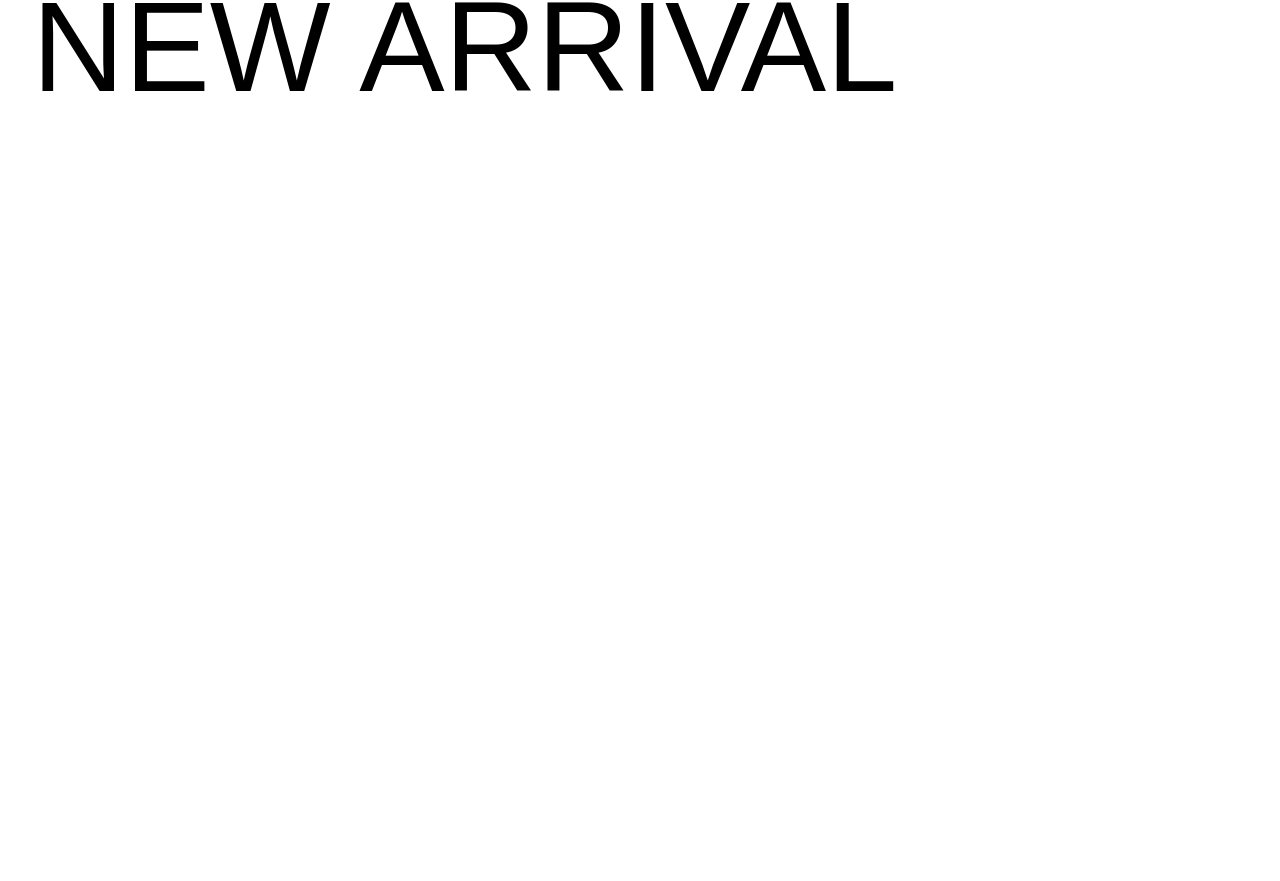
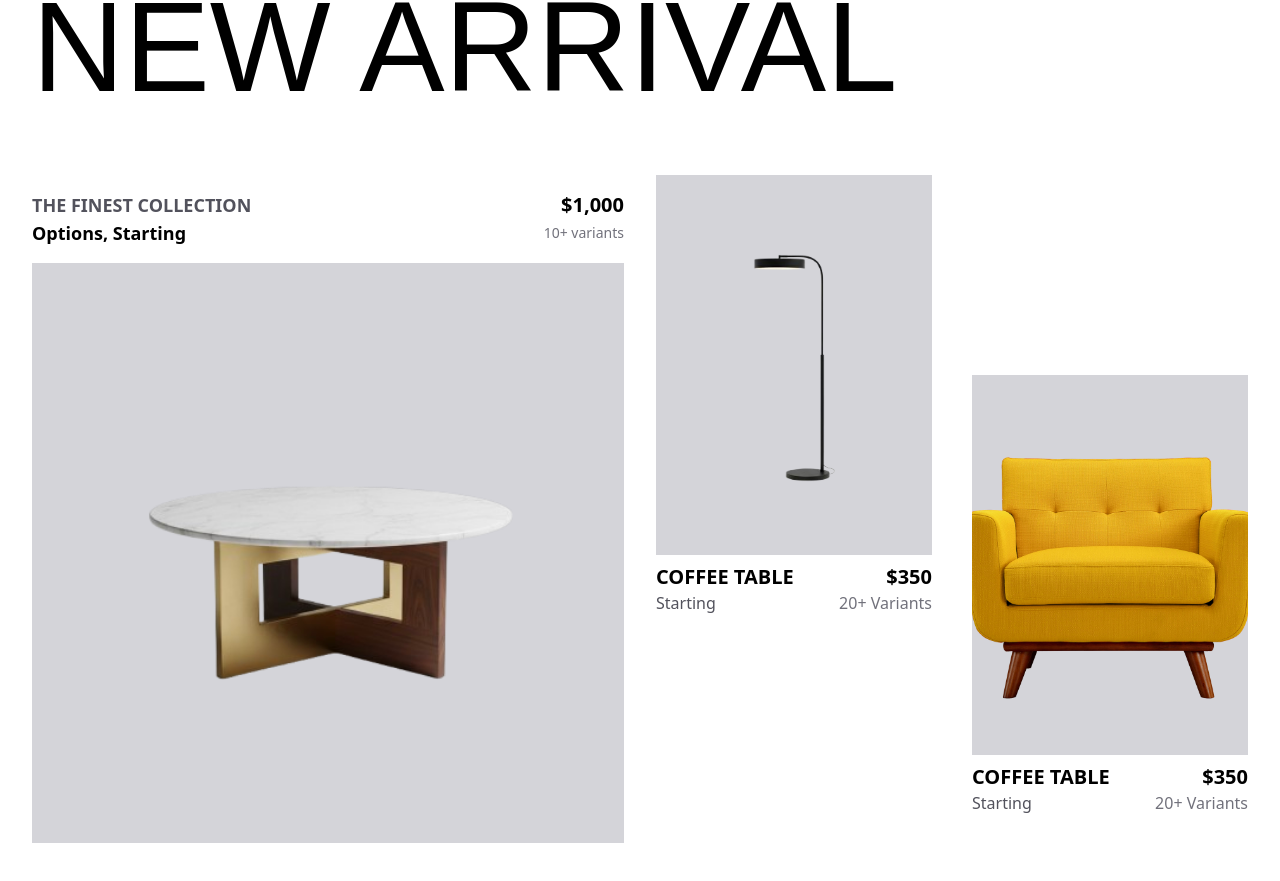
Before and after one commit to NikolaSirakov2/furnilab, a React (Vite) app: page / in a window 1280 px wide. Shown: the part 2258-3139 px from the top of the page. Before the commit the page ends 2561 px from the top, so only its background shows below. Built offline with nearby package versions, Linux system fonts and the light colour scheme.

Commit message:
Add BigImage and SmallImage components for product display; integrate BigImage into NewArrivals section for enhanced visual presentation

```diff
--- /dev/null
+++ b/src/components/BigImage.tsx
@@ -0,0 +1,26 @@
+import type { CSSProperties } from "react";
+
+interface BigImageProps {
+  src?: string;
+}
+
+export function BigImage({ src }: BigImageProps) {
+  const backgroundStyles: CSSProperties | undefined = src
+    ? {
+        backgroundImage: `url(${src})`,
+        backgroundPosition: "center",
+        backgroundSize: "cover",
+      }
+    : undefined;
+
+  return (
+    <div
+      style={backgroundStyles}
+      className="w-full h-[450px] lg:h-[580px] overflow-clip saturate-120 bg-zinc-300 center-item text-zinc-600"
+      role={src ? "img" : "presentation"}
+      aria-label={src ? "New arrival highlight" : undefined}
+    >
+      {!src && <span className="text-lg">Main New Arrival Image</span>}
+    </div>
+  );
+}
--- a/src/components/NewArrivals.tsx
+++ b/src/components/NewArrivals.tsx
@@ -1,3 +1,6 @@
+import { BigImage } from "./BigImage";
+import { SmallImage } from "./SmallImage";
+
 const NewArrivals = () => {
   return (
     <section className="max-w-[1600px] mx-auto p-4 sm:p-8 mt-20 mb-20">
@@ -9,12 +12,61 @@ const NewArrivals = () => {
         <div className="lg:col-span-2">
           <div className="flex flex-col-reverse card-hover">
             {/* Image PlaceHolder */}
+            <BigImage src="/table.png" />
             {/* Text Content */}
-            <div className="mt-6 md:mt-0 pt-4 flex justify-between"></div>
+            <div className="mt-6 md:mt-0 pt-4 flex justify-between">
+              <div>
+                <p className="text-lg uppercase font-bold text-zinc-600">
+                  The Finest Collection
+                </p>
+                <h3 className="text-lg font-bold mb-4">Options, Starting</h3>
+              </div>
+              <div>
+                <p className="text-xl font-extrabold mb-1 text-right">$1,000</p>
+                <p className="text-sm text-zinc-500 text-right">10+ variants</p>
+              </div>
+            </div>
           </div>
         </div>
         {/* Small Images */}
-        <div className=""></div>
+        <div className="lg:col-span-2 flex flex-col lg:flex-row space-y-6 lg:gap-10">
+          {/* Small Card 1 */}
+          <div className="flex flex-col lg:w-1/2 card-hover">
+            {/* Image Placeholder */}
+            <SmallImage src="/lamp.png" />
+            {/* Text Details */}
+            <div className="w-full flex justify-between pt-2">
+              <div>
+                <h4 className="text-xl uppercase font-bold">Coffee Table</h4>
+                <p className="text-base text-zinc-600 mb-1">Starting</p>
+              </div>
+              <div>
+                <p className="text-xl font-semibold text-right">$350</p>
+                <p className="text-base text-zinc-500 text-right">
+                  20+ Variants
+                </p>
+              </div>
+            </div>
+          </div>
+          {/* Small Card 2 */}
+          <div className="flex flex-col lg:w-1/2 lg:mt-50 card-hover">
+            {/* Image Placeholder */}
+            <SmallImage src="/sofa.png" />
+            {/* Text Details */}
+            <div className="w-full flex justify-between pt-2">
+              <div>
+                <h4 className="text-xl uppercase font-bold">Coffee Table</h4>
+                <p className="text-base text-zinc-600 mb-1">Starting</p>
+              </div>
+              <div>
+                <p className="text-xl font-semibold text-right">$350</p>
+                <p className="text-base text-zinc-500 text-right">
+                  20+ Variants
+                </p>
+              </div>
+            </div>
+          </div>
+        </div>
       </div>
     </section>
   );
--- /dev/null
+++ b/src/components/SmallImage.tsx
@@ -0,0 +1,24 @@
+interface SmallImageProps {
+  src?: string;
+}
+
+export function SmallImage({ src }: SmallImageProps) {
+  const backgroundStyle = src
+    ? {
+        backgroundImage: `url(${src})`,
+        backgroundPosition: "center",
+        backgroundSize: "cover",
+      }
+    : undefined;
+
+  return (
+    <div
+      style={backgroundStyle}
+      className="w-full h-[450px] saturate-120 lg:h-[380px] bg-zinc-300 center-item text-zinc-600"
+      role="img"
+      aria-label={src ? "Small preview" : "Placeholder image"}
+    >
+      {!src && "Small Image"}
+    </div>
+  );
+}
```
